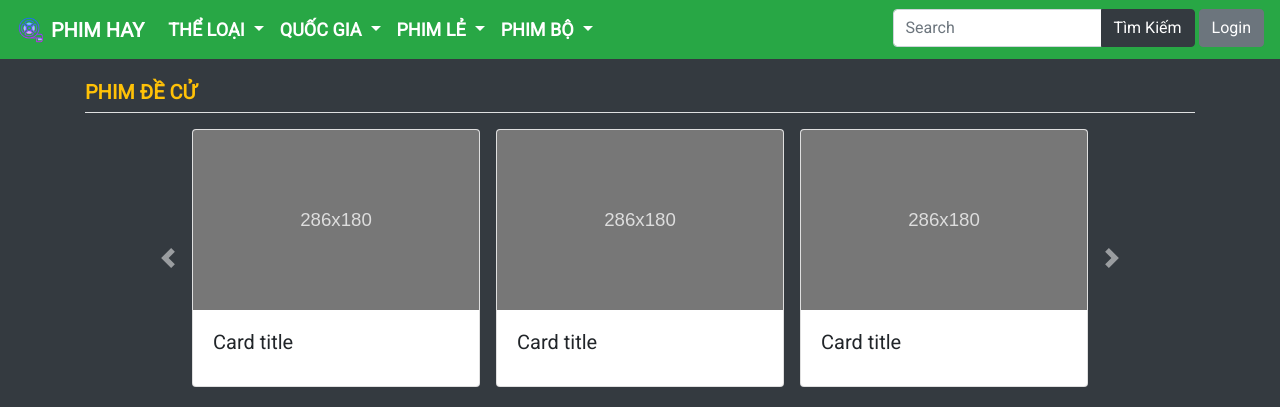
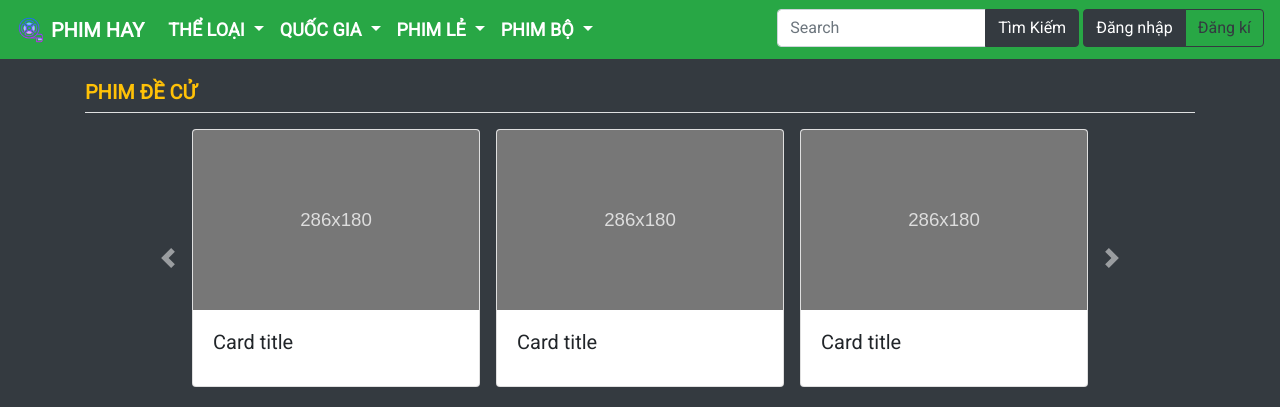
Before and after one commit to duydoanx/WebPhim, a PHP site: page / in a window 1280 px wide. Shown: the top 407 px of the page. Run offline with PHP 8.4, Linux system fonts and the light colour scheme; data comes from the database, SQL or seed files in the repository.

Commit message:
fix login and update register button.

```diff
--- a/Controller/ControllerUser.php
+++ b/Controller/ControllerUser.php
@@ -8,6 +8,7 @@ class ControllerUser{
 
     public function checkLogin($email, $password){
         $password1 = getPassword($email);
+        if ($password1 == false) return false;
         return strcmp(md5($password), $password1) == 0;
     }
 
--- a/DATABASE.sql
+++ b/DATABASE.sql
@@ -150,6 +150,8 @@ tạo nên hai phe gồm Iron Man và Captain America, gây ra một trận chi
 
 INSERT INTO USER(USERNAME, PASSWORD, ISADMIN, EMAIL, HOTEN, NGAYSINH) VALUES
 ('DuyDoan', 'e10adc3949ba59abbe56e057f20f883e', 1, 'duydoan1411@gmail.com', 'Đoàn Bảo Duy', '1999-11-14');
+INSERT INTO USER(USERNAME, PASSWORD, ISADMIN, EMAIL, HOTEN, NGAYSINH) VALUES
+('DuyDoan1', 'e10adc3949ba59abbe56e057f20f883e', 0, 'duydoan1411user@gmail.com', 'Đoàn Bảo Duy', '1999-11-14');
 SELECT * FROM USER;
 
 
--- a/Model/DataUser.php
+++ b/Model/DataUser.php
@@ -32,7 +32,11 @@ function getPassword($email){
     $stmt->setFetchMode(PDO::FETCH_ASSOC);
     $stmt->execute();
     $result = $stmt->fetch();
-    return $result["PASSWORD"];
+    if (isset($result["PASSWORD"])){
+        return $result["PASSWORD"];
+    }else{
+        return false;
+    }
 }
 
 function getUser($email = "", $username = ""){
--- a/header.php
+++ b/header.php
@@ -32,18 +32,27 @@ session_start();
                 <div class="btn-group mt-0 mr-2 d-block d-md-block d-lg-none d-xl-none">
                     <?php
                     if (!isset($_SESSION['email'])){
-                        echo "<button onclick='loginURL()' id='login-bt' type=\"button\" class=\"btn btn-secondary\" aria-haspopup=\"true\" aria-expanded=\"false\">
-                                    Login
+                        echo "<button onclick='loginURL()' id='login-bt' type=\"button\" class=\"btn btn-dark\" aria-haspopup=\"true\" aria-expanded=\"false\">
+                                    Đăng nhập
+                                  </button>";
+                        echo "<button onclick='toURL(\"register.php\")' id='login-bt' type=\"button\" class=\"btn btn-outline-dark\" aria-haspopup=\"true\" aria-expanded=\"false\">
+                                    Đăng kí
                                   </button>";
                     }else{
                         $email = $_SESSION["email"];
-                        $user = new ControllerUser();
-                        $username = $user->getUserFromEmail($email)->getUSERNAME();
-                        echo "<button type=\"button\" class=\"btn btn-secondary dropdown-toggle\" data-toggle=\"dropdown\" aria-haspopup=\"true\" aria-expanded=\"false\">
+                        $ControllerUser = new ControllerUser();
+                        $user = $ControllerUser->getUserFromEmail($email);
+                        $username = $user->getUSERNAME();
+                        echo "<button type=\"button\" class=\"btn btn-dark dropdown-toggle\" data-toggle=\"dropdown\" aria-haspopup=\"true\" aria-expanded=\"false\">
                                         $username
                           </button>
-                            <div class=\"dropdown-menu dropdown-menu-right\">
-                                <button onclick='logout()' class='dropdown-item' type='button'>Logout</button>
+                            <div class=\"dropdown-menu bg-dark border border-light dropdown-menu-right\">";
+
+                        if (strcmp($user->getISADMIN(), "1") == 0){
+                            echo "<button onclick='toURL(\"admin/index.php\")' class='dropdown-item bg-dark text-light' type='button'>Admin</button>";
+                        }
+
+                        echo "<button onclick='logout()' class='dropdown-item text-light bg-dark' type='button'>Logout</button>
                             </div>";
                     }
                     ?>
@@ -123,7 +132,6 @@ session_start();
                             <a class="dropdown-item" href="#">Something else here</a>
                         </div>
                     </li>
-
                 </ul>
 
                 <form class="form-inline p-0 mb-sm-1">
@@ -140,18 +148,27 @@ session_start();
             <div class="btn-group ml-1 mt-0 mb-1 mr-0 d-none d-md-none d-lg-block d-xl-block">
                 <?php
                 if (!isset($_SESSION['email'])){
-                    echo "<button onclick='loginURL()' id='login-bt' type=\"button\" class=\"btn btn-secondary\" aria-haspopup=\"true\" aria-expanded=\"false\">
-                                    Login
+                    echo "<button onclick='loginURL()' id='login-bt' type=\"button\" class=\"btn btn-dark\" aria-haspopup=\"true\" aria-expanded=\"false\">
+                                    Đăng nhập
+                                  </button>";
+                    echo "<button onclick='toURL(\"register.php\")' id='login-bt' type=\"button\" class=\"btn btn-outline-dark\" aria-haspopup=\"true\" aria-expanded=\"false\">
+                                    Đăng kí
                                   </button>";
                 }else{
                     $email = $_SESSION["email"];
-                    $user = new ControllerUser();
-                    $username = $user->getUserFromEmail($email)->getUSERNAME();
-                    echo "<button type=\"button\" class=\"btn btn-secondary dropdown-toggle\" data-toggle=\"dropdown\" aria-haspopup=\"true\" aria-expanded=\"false\">
+                    $ControllerUser = new ControllerUser();
+                    $user = $ControllerUser->getUserFromEmail($email);
+                    $username = $user->getUSERNAME();
+                    echo "<button type=\"button\" class=\"btn btn-dark dropdown-toggle\" data-toggle=\"dropdown\" aria-haspopup=\"true\" aria-expanded=\"false\">
                                         $username
                           </button>
-                            <div class=\"dropdown-menu dropdown-menu-right\">
-                                <button onclick='logout()' class='dropdown-item' type='button'>Logout</button>
+                            <div class=\"dropdown-menu dropdown-menu-right\">";
+
+                    if (strcmp($user->getISADMIN(), "1") == 0){
+                        echo "<button onclick='toURL(\"admin/index.php\")' class='dropdown-item' type='button'>Admin</button>";
+                    }
+
+                    echo "<button onclick='logout()' class='dropdown-item' type='button'>Logout</button>
                             </div>";
                 }
                 ?>
--- a/script/HeaderScript.js
+++ b/script/HeaderScript.js
@@ -4,3 +4,6 @@ function loginURL() {
 function logout() {
     location.href='../login.php?logout=';
 }
+function toURL(url) {
+    location.href = "../"+url;
+}
```
Also changed, not shown: login.php (+12 -2 lines).
